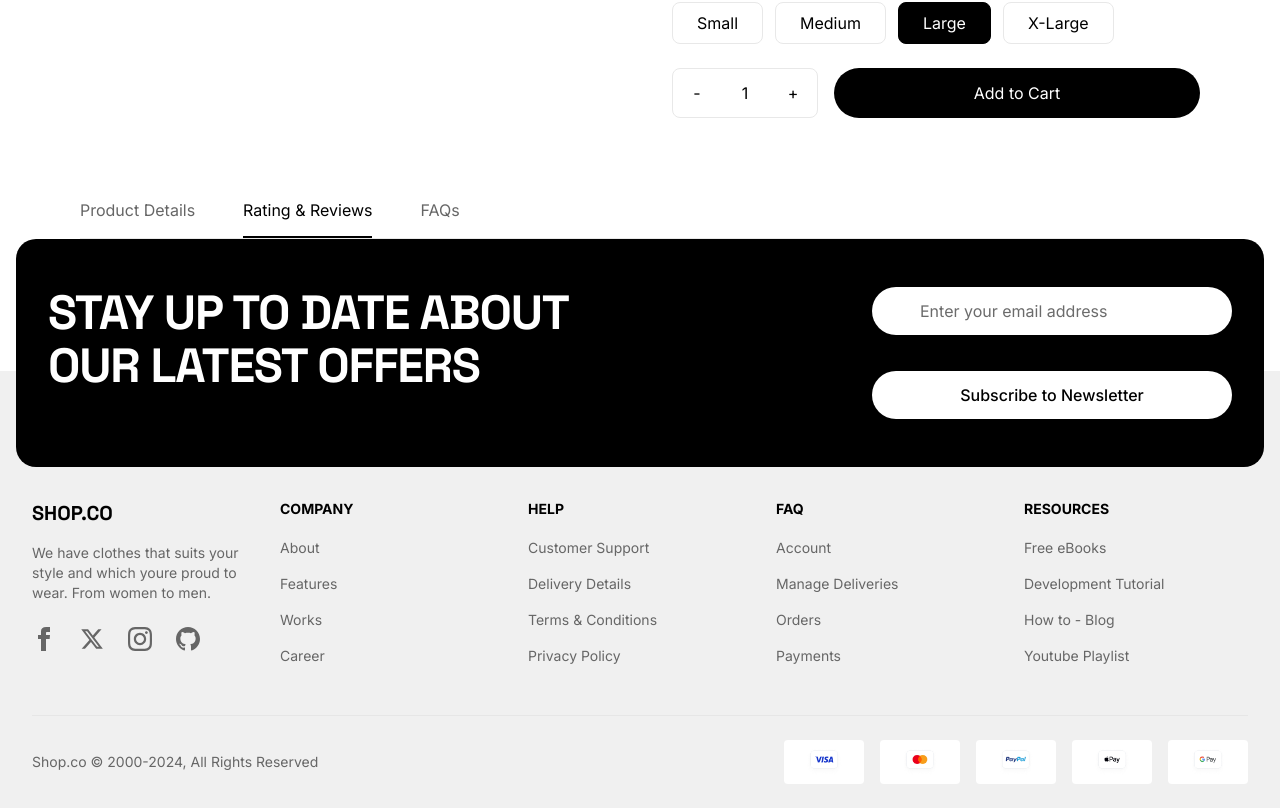
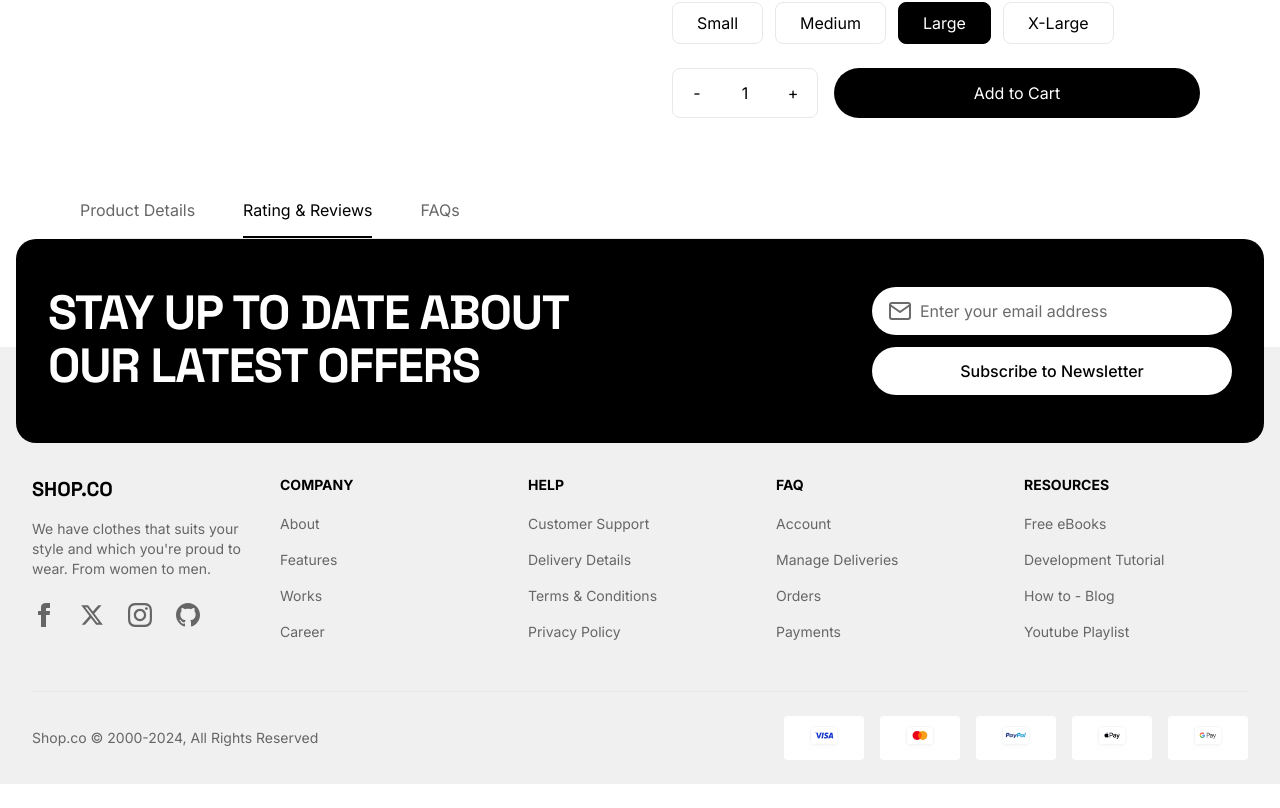
Before and after one commit to AbdulSaboor24/Hackathon-2, a Next.js app: page /product/1 in a window 1280 px wide. Shown: the part 656-1464 px from the top of the page. After the commit the page ends 1440 px from the top, so only its background shows below. Built offline with nearby package versions, Linux system fonts and the light colour scheme.

Commit message:
Hackathon 2

```diff
--- a/src/app/components/Footer.tsx
+++ b/src/app/components/Footer.tsx
@@ -26,7 +26,7 @@ const Footer = () => {
               SHOP.CO
             </div>
             <p className="text-[#666] text-sm mb-6 max-w-[280px]">
-              We have clothes that suits your style and which youre proud to wear. From women to men.
+              We have clothes that suits your style and which you&apos;re proud to wear. From women to men.
             </p>
             <div className="flex gap-4 md:gap-6">
               {/* Facebook */}
--- a/src/app/components/icons/index.tsx
+++ b/src/app/components/icons/index.tsx
@@ -2,14 +2,14 @@ interface IconProps {
   className?: string;
 }
 
-export const SearchIcon = ({ className }: IconProps) => (
+export const SearchIcon: React.FC<IconProps> = ({ className }) => (
   <svg className={className} width="24" height="24" viewBox="0 0 24 24" fill="none" xmlns="http://www.w3.org/2000/svg">
     <path d="M11 19C15.4183 19 19 15.4183 19 11C19 6.58172 15.4183 3 11 3C6.58172 3 3 6.58172 3 11C3 15.4183 6.58172 19 11 19Z" stroke="currentColor" strokeWidth="2" strokeLinecap="round" strokeLinejoin="round"/>
     <path d="M21 21L16.65 16.65" stroke="currentColor" strokeWidth="2" strokeLinecap="round" strokeLinejoin="round"/>
   </svg>
 );
 
-export const CartIcon = ({ className }: IconProps) => (
+export const CartIcon: React.FC<IconProps> = ({ className }) => (
   <svg className={className} width="24" height="24" viewBox="0 0 24 24" fill="none" xmlns="http://www.w3.org/2000/svg">
     <path d="M9 22C9.55228 22 10 21.5523 10 21C10 20.4477 9.55228 20 9 20C8.44772 20 8 20.4477 8 21C8 21.5523 8.44772 22 9 22Z" stroke="currentColor" strokeWidth="2" strokeLinecap="round" strokeLinejoin="round"/>
     <path d="M20 22C20.5523 22 21 21.5523 21 21C21 20.4477 20.5523 20 20 20C19.4477 20 19 20.4477 19 21C19 21.5523 19.4477 22 20 22Z" stroke="currentColor" strokeWidth="2" strokeLinecap="round" strokeLinejoin="round"/>
@@ -17,14 +17,14 @@ export const CartIcon = ({ className }: IconProps) => (
   </svg>
 );
 
-export const UserIcon = ({ className }: IconProps) => (
+export const UserIcon: React.FC<IconProps> = ({ className }) => (
   <svg className={className} width="24" height="24" viewBox="0 0 24 24" fill="none" xmlns="http://www.w3.org/2000/svg">
     <path d="M20 21V19C20 17.9391 19.5786 16.9217 18.8284 16.1716C18.0783 15.4214 17.0609 15 16 15H8C6.93913 15 5.92172 15.4214 5.17157 16.1716C4.42143 16.9217 4 17.9391 4 19V21" stroke="currentColor" strokeWidth="2" strokeLinecap="round" strokeLinejoin="round"/>
     <path d="M12 11C14.2091 11 16 9.20914 16 7C16 4.79086 14.2091 3 12 3C9.79086 3 8 4.79086 8 7C8 9.20914 9.79086 11 12 11Z" stroke="currentColor" strokeWidth="2" strokeLinecap="round" strokeLinejoin="round"/>
   </svg>
 );
 
-export const MenuIcon = ({ className }: IconProps) => (
+export const MenuIcon: React.FC<IconProps> = ({ className }) => (
   <svg className={className} width="24" height="24" viewBox="0 0 24 24" fill="none" xmlns="http://www.w3.org/2000/svg">
     <path d="M3 12H21" stroke="currentColor" strokeWidth="2" strokeLinecap="round" strokeLinejoin="round"/>
     <path d="M3 6H21" stroke="currentColor" strokeWidth="2" strokeLinecap="round" strokeLinejoin="round"/>
@@ -32,21 +32,21 @@ export const MenuIcon = ({ className }: IconProps) => (
   </svg>
 );
 
-export const CloseIcon = ({ className }: IconProps) => (
+export const CloseIcon: React.FC<IconProps> = ({ className }) => (
   <svg className={className} width="24" height="24" viewBox="0 0 24 24" fill="none" xmlns="http://www.w3.org/2000/svg">
     <path d="M18 6L6 18" stroke="currentColor" strokeWidth="2" strokeLinecap="round" strokeLinejoin="round"/>
     <path d="M6 6L18 18" stroke="currentColor" strokeWidth="2" strokeLinecap="round" strokeLinejoin="round"/>
   </svg>
 );
 
-export const StarIcon = () => (
-  <svg width="16" height="16" viewBox="0 0 24 24" fill="none" xmlns="http://www.w3.org/2000/svg">
+export const StarIcon: React.FC<IconProps> = ({ className }) => (
+  <svg className={className} width="16" height="16" viewBox="0 0 24 24" fill="none" xmlns="http://www.w3.org/2000/svg">
     <path d="M12 2L15.09 8.26L22 9.27L17 14.14L18.18 21.02L12 17.77L5.82 21.02L7 14.14L2 9.27L8.91 8.26L12 2Z" stroke="currentColor" strokeWidth="2" strokeLinecap="round" strokeLinejoin="round"/>
   </svg>
 );
 
-export const MailIcon = () => (
-  <svg width="24" height="24" viewBox="0 0 24 24" fill="none" xmlns="http://www.w3.org/2000/svg">
+export const MailIcon: React.FC<IconProps> = ({ className }) => (
+  <svg className={className} width="24" height="24" viewBox="0 0 24 24" fill="none" xmlns="http://www.w3.org/2000/svg">
     <path d="M4 4H20C21.1 4 22 4.9 22 6V18C22 19.1 21.1 20 20 20H4C2.9 20 2 19.1 2 18V6C2 4.9 2.9 4 4 4Z" stroke="currentColor" strokeWidth="2" strokeLinecap="round" strokeLinejoin="round"/>
     <path d="M22 6L12 13L2 6" stroke="currentColor" strokeWidth="2" strokeLinecap="round" strokeLinejoin="round"/>
   </svg>
```
